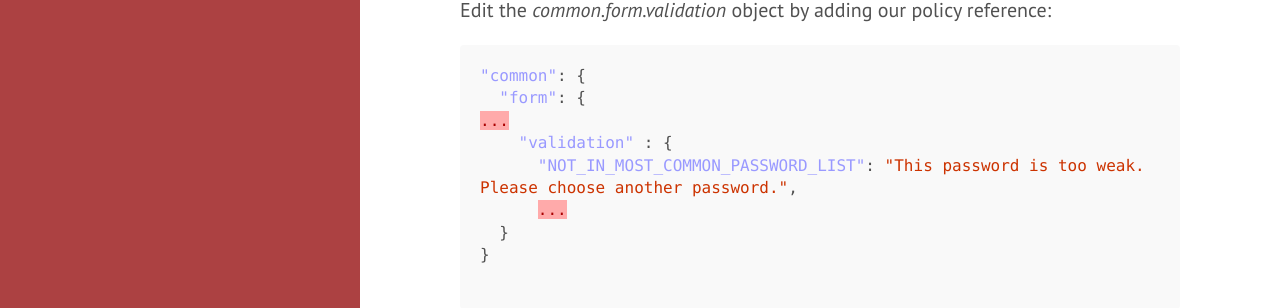
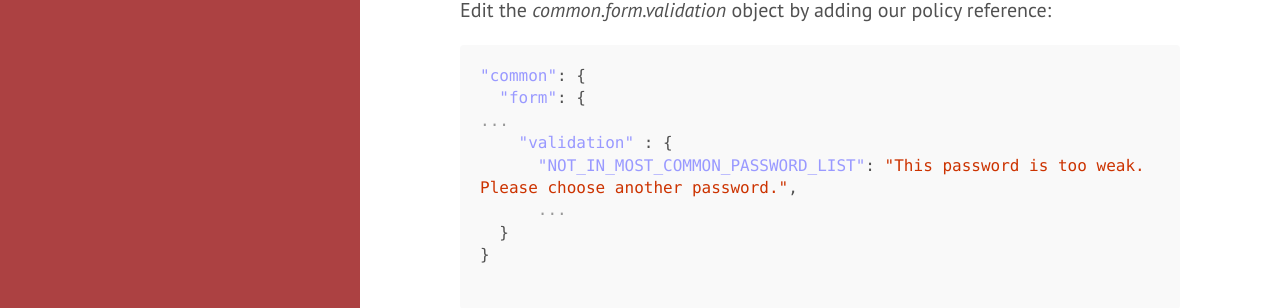
Before and after one commit to mirzlab/mirzlab.github.io, a Jekyll site: the page built from _posts/2017-09-03-openidm-password-blacklist.md, in a window 1280 px wide and 900 px high, scrolled down 3513 px. Shown: the part 149-457 px from the top of the window. Built offline with Jekyll 4.4.1, drawn with Linux system fonts in a browser that asks for light colours.

Commit message:
Fix json highlights issue

````diff
--- a/_posts/2017-09-03-openidm-password-blacklist.md
+++ b/_posts/2017-09-03-openidm-password-blacklist.md
@@ -111,7 +111,7 @@ $ vi openidm/conf/managed.json
 
 Edit the *user* object by applying the the new policy to the password attribute:
 
-```json
+```json-doc
 "password" : {
     "title" : "Password",
     "type" : "string",
@@ -150,7 +150,7 @@ $ vi openidm/ui/selfservice/default/locales/en/translation.json
 
 Edit the *common.form.validation* object by adding our policy reference:
 
-```json
+```json-doc
 "common": {
   "form": {
 ...
````
